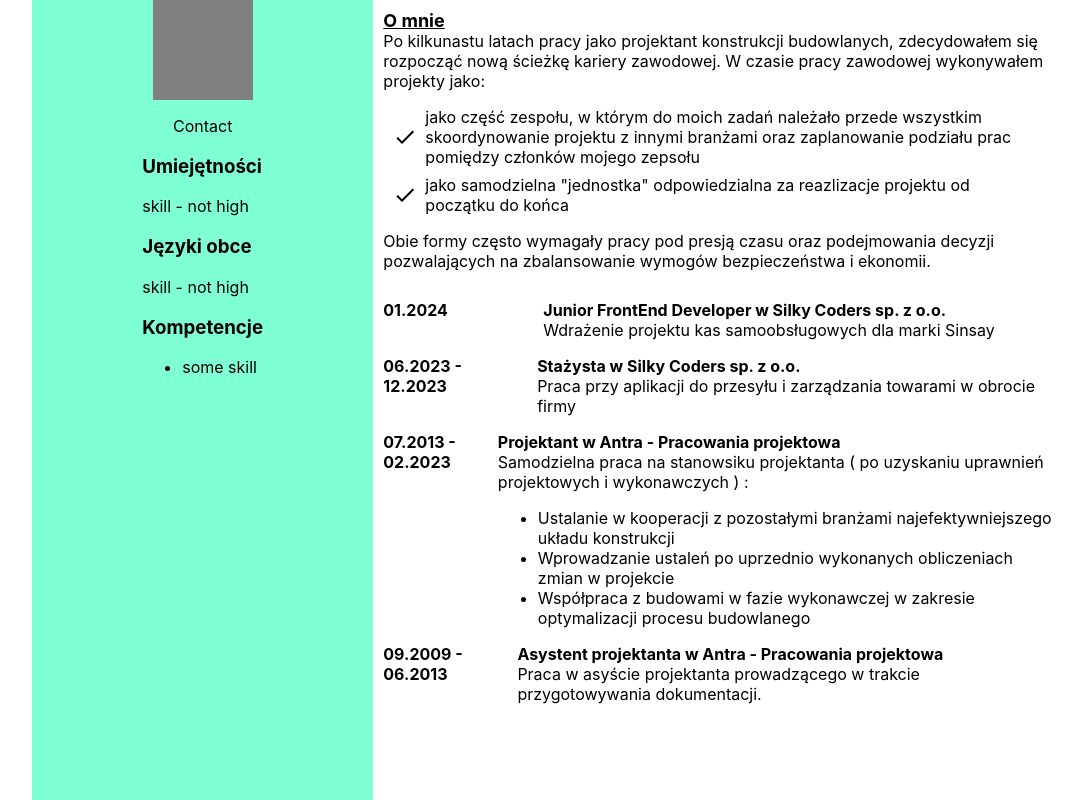
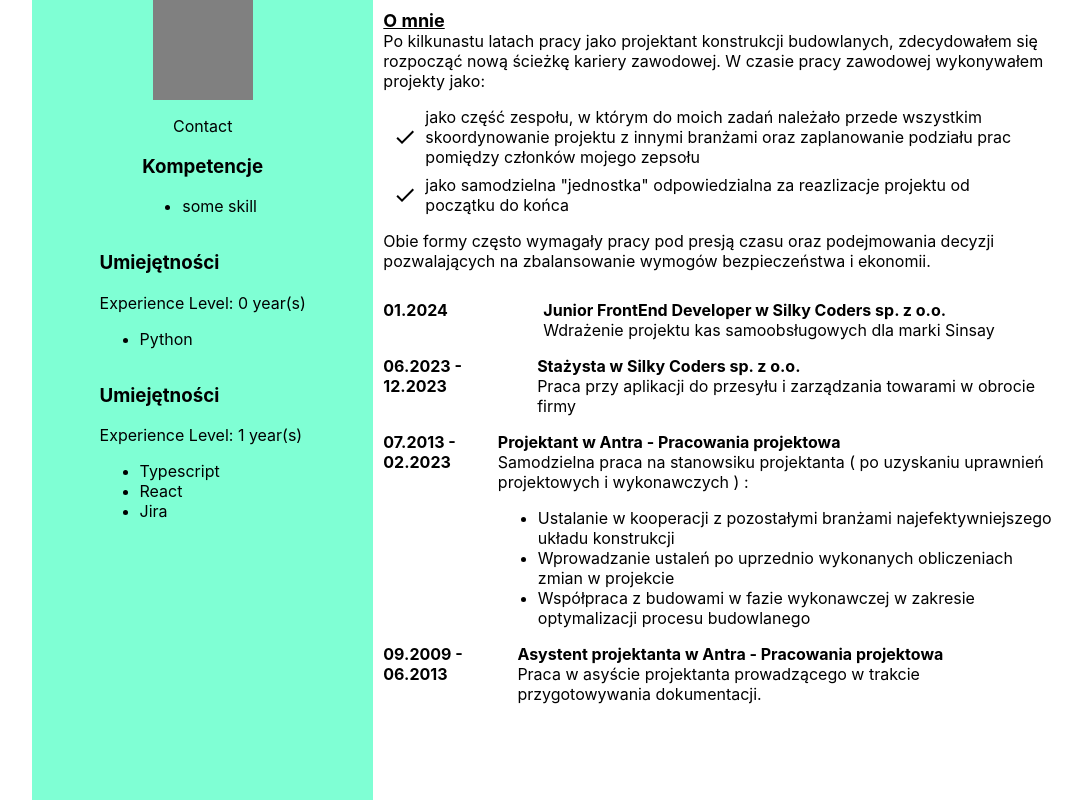
Before and after one commit to wr3dny/home, a React (Create React App) app in the folder terra/: page / in a window 1280 px wide. Shown: the top 800 px of the page, without its empty margins (96-1178 px from the left). Built offline with nearby package versions, Linux system fonts and the light colour scheme.

Commit message:
7/10 stech to rework

```diff
--- a/terra/src/components/Skills/Skills.tsx
+++ b/terra/src/components/Skills/Skills.tsx
@@ -1,22 +1,12 @@
 import styles from './Skills.module.css'
 
-interface Props {
-    name: string,
-    experience: string
+interface SkillsProp {
     skill: string
 }
 
-export const Skills = ({name, experience, skill}:Props) =>{
+export const Skills = ({skill}:SkillsProp) =>{
     return (
         <div className={styles.container}>
-            <div className={styles.tech}>
-            <h3>Umiejętności</h3>
-                {name} - {experience}
-            </div>
-            <div className={styles.lang}>
-            <h3>Języki obce</h3>
-                {name} - {experience}
-            </div>
             <div className={styles.skill}>
             <h3>Kompetencje</h3>
                 <ul>
@@ -26,3 +16,47 @@ export const Skills = ({name, experience, skill}:Props) =>{
         </div>
     )
 }
+
+interface TechProp {
+    langs: string[]
+    experience: number
+}
+
+export const Tech = ({ experience, langs }: TechProp) => {
+    return (
+      <div className={styles.container}>
+        <div className={styles.tech}>
+          <h3>Umiejętności</h3>
+          <p>Experience Level: {experience} year(s)</p>
+          <ul>
+            {langs.map((lang, index) => (
+              <li key={index}>{lang}</li>
+            ))}
+          </ul>
+        </div>
+      </div>
+    );
+  };
+
+interface LangProp {
+    lang: string
+    experience: number
+}
+
+
+
+export const Lang = ({lang, experience}:LangProp) =>{
+    return (
+        <div className={styles.container}>
+            <div className={styles.tech}>
+            <h3>Umiejętności</h3>
+            <p>{experience}</p>
+            <ul>
+                <li>{lang}</li>
+            </ul>
+
+            </div>
+
+        </div>
+    )
+}
--- a/terra/src/pages/Resume/Resume.tsx
+++ b/terra/src/pages/Resume/Resume.tsx
@@ -6,8 +6,8 @@ import styles from './Resume.module.css';
 import { useTranslation } from "react-i18next";
 import { footerText } from '../../consts/text';
 import { Training } from '../../components/Training/Training';
-import { Skills } from '../../components/Skills/Skills';
-import { Button } from '../../components/Button/Button';
+import { Skills, Tech } from '../../components/Skills/Skills';
+
 
 
 
@@ -17,7 +17,13 @@ export const Resume = () => {
 
     const sortedWork = [...history].sort((a, b) => b.id - a.id);
     const sortedTraining = [...training].sort((a,b)=> b.id - a.id)
-    const sortedTech = [...tech].sort((a,b)=> b.experience - a.experience)
+    const groupedByExperience = tech.reduce((acc: Record<number, string[]>, { lang, experience }) => {
+        if (!acc[experience]) {
+          acc[experience] = [];
+        }
+        acc[experience].push(lang);
+        return acc;
+      }, {});
 
 
     return (
@@ -27,9 +33,13 @@ export const Resume = () => {
                     <div className={styles.img} />
                     <div className={styles.contact}>Contact</div>
                     <div className={styles.skills}>
-                        <Skills name='skill' experience='not high' skill='some skill'/>
-
+                        <Skills  skill='some skill'/>
                     </div>
+                    <div className={styles.skills}>
+      {Object.keys(groupedByExperience).map((exp) => (
+        <Tech key={exp} experience={Number(exp)} langs={groupedByExperience[Number(exp)]} />
+      ))}
+    </div>
                 </div>
                 <div className={styles.description}>
                     <DescriptionField
```
